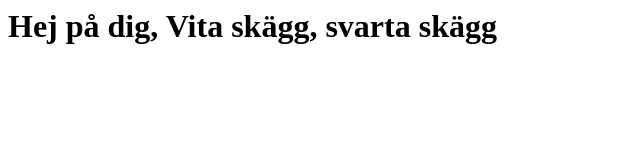
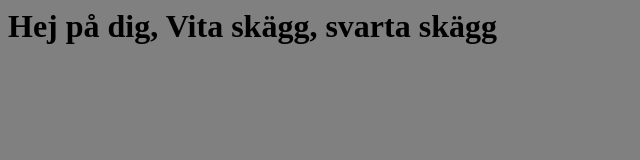
Before and after one commit to Tobinho97/johansson, a plain HTML site: page index.html in a window 1280 px wide. Shown: the whole page, without its empty margins (0-640 px from the left). Drawn offline with Linux system fonts and the light colour scheme.

Commit message:
index.hml

```diff
--- a/index.html
+++ b/index.html
@@ -1,3 +1,5 @@
 <html>
+    <body bgcolor="gray">
     <h1>Hej på dig, Vita skägg, svarta skägg</h1>
-</html>
+     </body>
+    </html>
```
